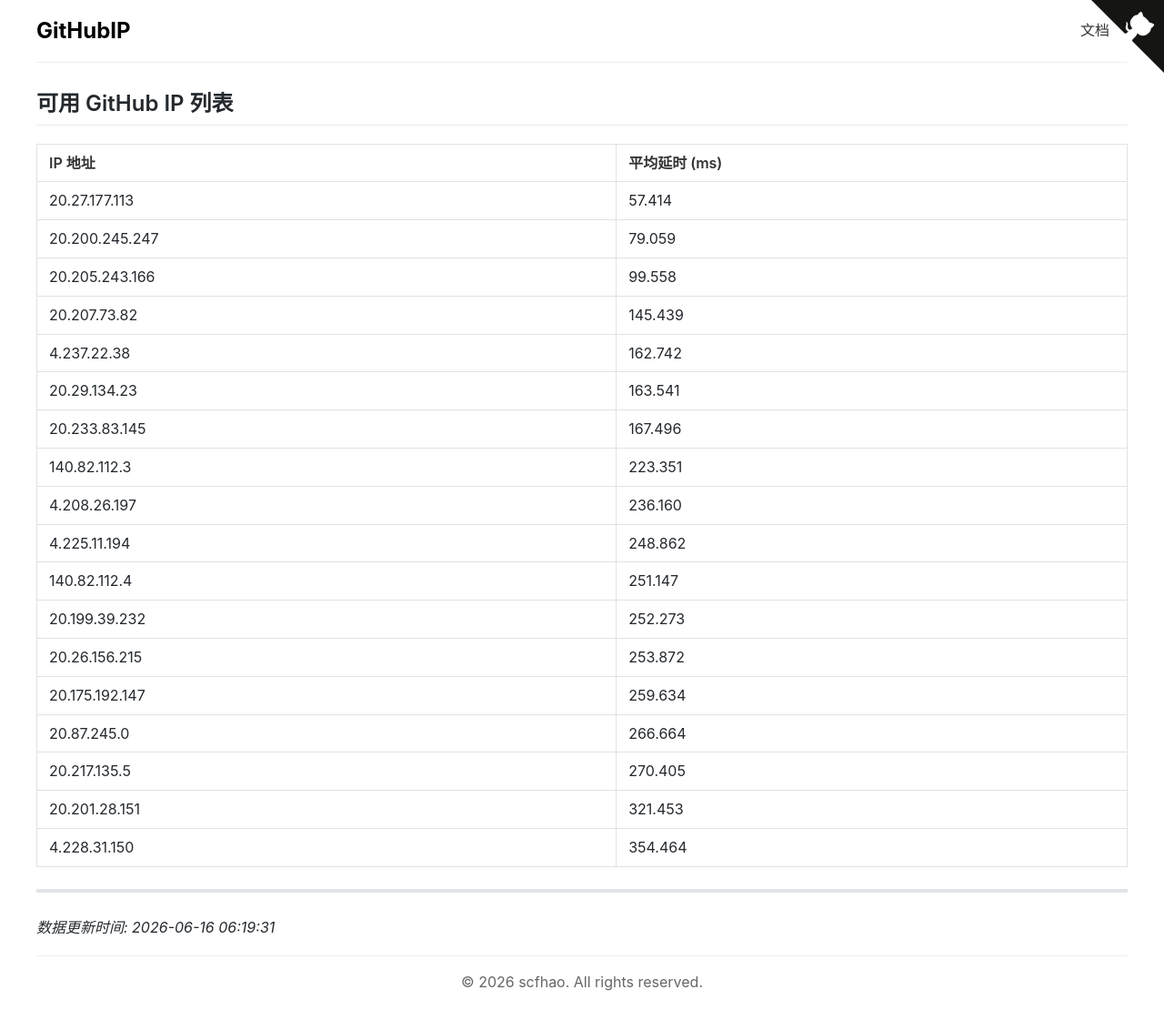
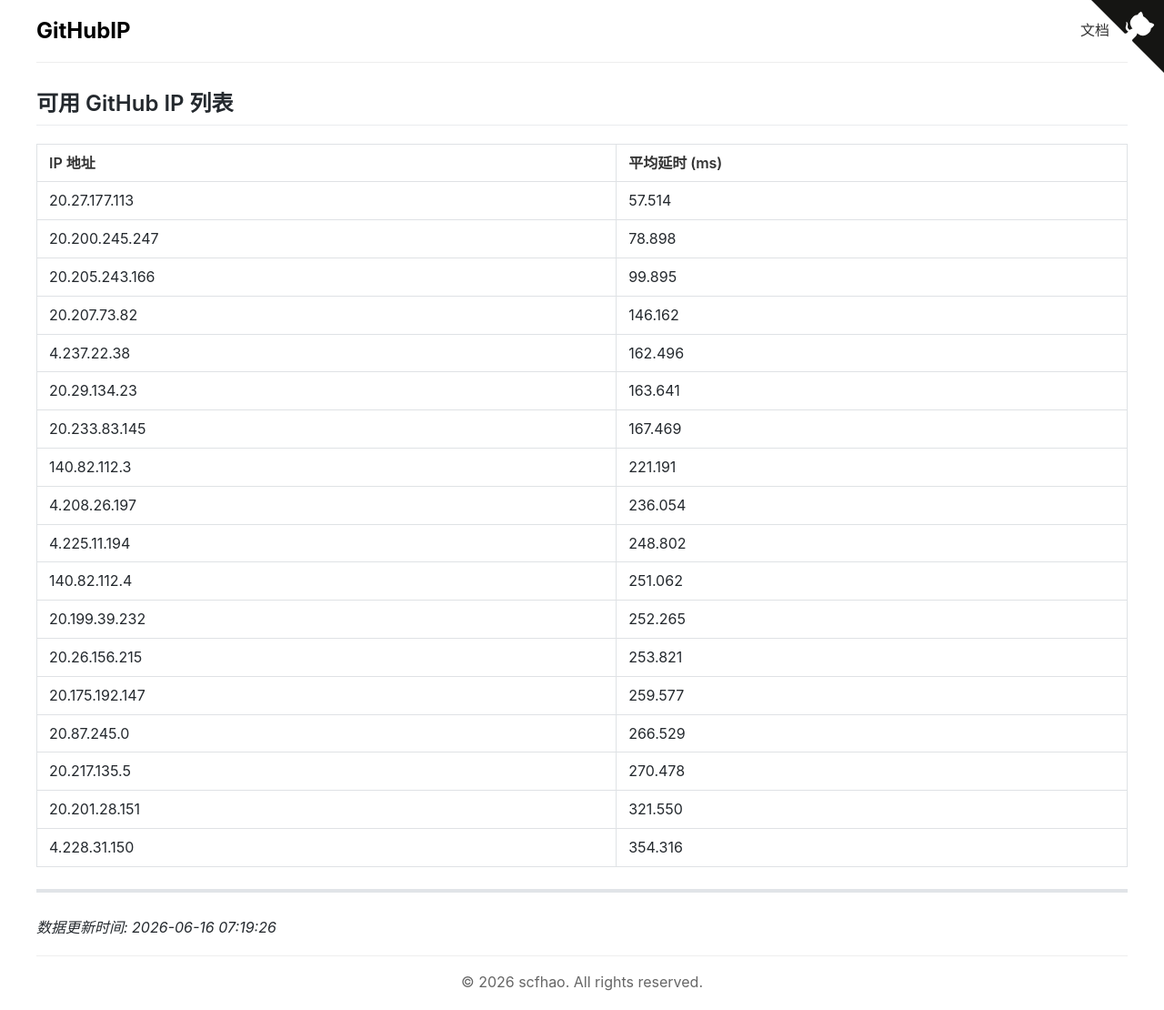
Before and after one commit to scfhao/GitHubIP, a Jekyll site: the page built from index.md, in a window 1280 px wide. Shown: the whole page at 91% size. Built offline with Jekyll 4.4.1, drawn with Linux system fonts in a browser that asks for light colours.

Commit message:
自动脚本执行 - 2026-06-16 07:19:26

```diff
--- a/index.md
+++ b/index.md
@@ -1,32 +1,32 @@
 ---
 layout: home
 title: GitHub IP 列表
-date: 2026-06-16 06:19:31
+date: 2026-06-16 07:19:26
 ---
 
 ## 可用 GitHub IP 列表
 
 | IP 地址 | 平均延时 (ms) |
 |---------|--------------|
-| 20.27.177.113 | 57.414 |
-| 20.200.245.247 | 79.059 |
-| 20.205.243.166 | 99.558 |
-| 20.207.73.82 | 145.439 |
-| 4.237.22.38 | 162.742 |
-| 20.29.134.23 | 163.541 |
-| 20.233.83.145 | 167.496 |
-| 140.82.112.3 | 223.351 |
-| 4.208.26.197 | 236.160 |
-| 4.225.11.194 | 248.862 |
-| 140.82.112.4 | 251.147 |
-| 20.199.39.232 | 252.273 |
-| 20.26.156.215 | 253.872 |
-| 20.175.192.147 | 259.634 |
-| 20.87.245.0 | 266.664 |
-| 20.217.135.5 | 270.405 |
-| 20.201.28.151 | 321.453 |
-| 4.228.31.150 | 354.464 |
+| 20.27.177.113 | 57.514 |
+| 20.200.245.247 | 78.898 |
+| 20.205.243.166 | 99.895 |
+| 20.207.73.82 | 146.162 |
+| 4.237.22.38 | 162.496 |
+| 20.29.134.23 | 163.641 |
+| 20.233.83.145 | 167.469 |
+| 140.82.112.3 | 221.191 |
+| 4.208.26.197 | 236.054 |
+| 4.225.11.194 | 248.802 |
+| 140.82.112.4 | 251.062 |
+| 20.199.39.232 | 252.265 |
+| 20.26.156.215 | 253.821 |
+| 20.175.192.147 | 259.577 |
+| 20.87.245.0 | 266.529 |
+| 20.217.135.5 | 270.478 |
+| 20.201.28.151 | 321.550 |
+| 4.228.31.150 | 354.316 |
 
 ---
 
-*数据更新时间: 2026-06-16 06:19:31*
+*数据更新时间: 2026-06-16 07:19:26*
```
